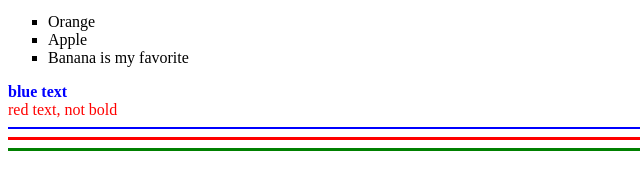
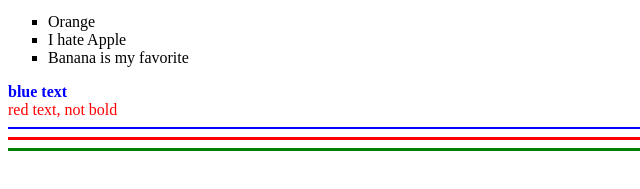
Before and after one commit to deghdami/week-2-test-repo, a plain HTML site: page index.html in a window 1280 px wide. Shown: the part 463-652 px from the top of the page, 0-640 px from the left. Drawn offline with Linux system fonts and the light colour scheme.

Commit message:
I hate apples

```diff
--- a/index.html
+++ b/index.html
@@ -23,7 +23,7 @@
 
 		<ul type="square">
 			<li>Orange</li>
-			<li>Apple</li>
+			<li>I hate Apple</li>
 			<li>Banana is my favorite</li>
 		</ul>
 
```
